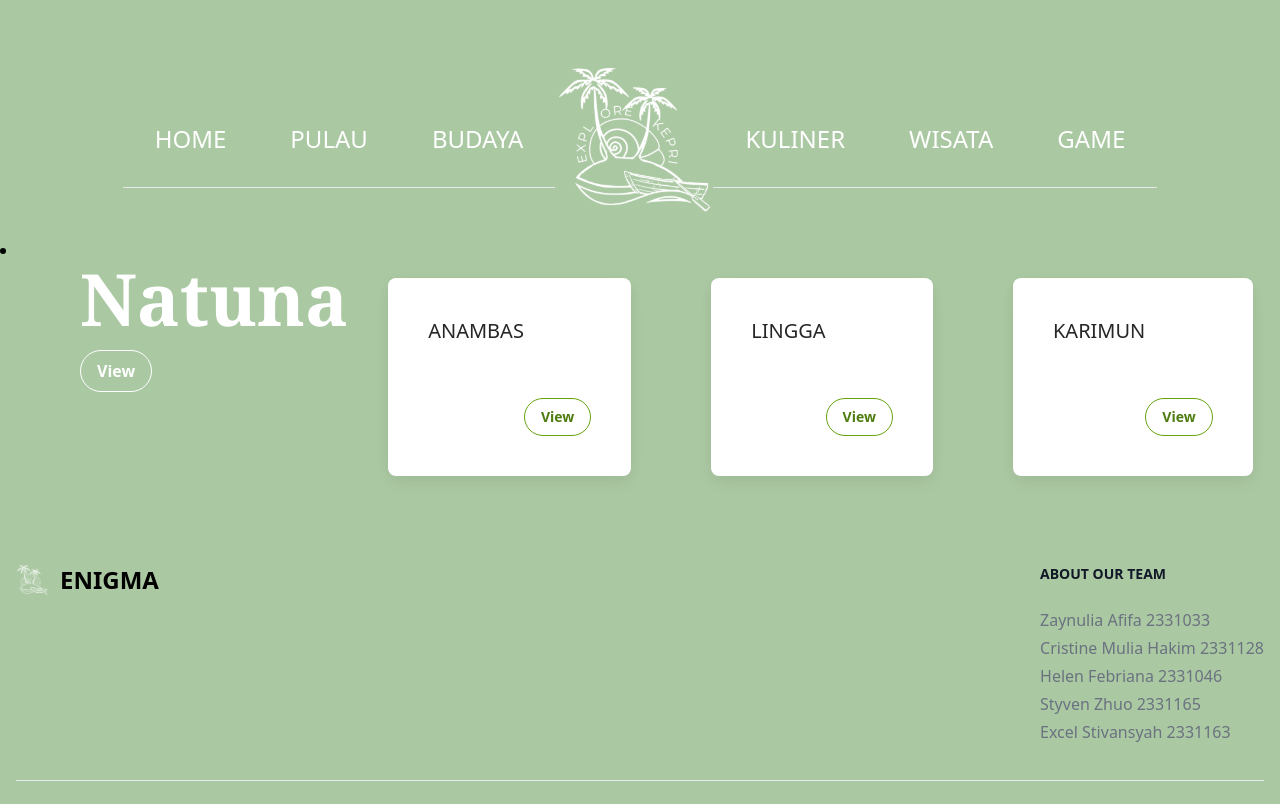
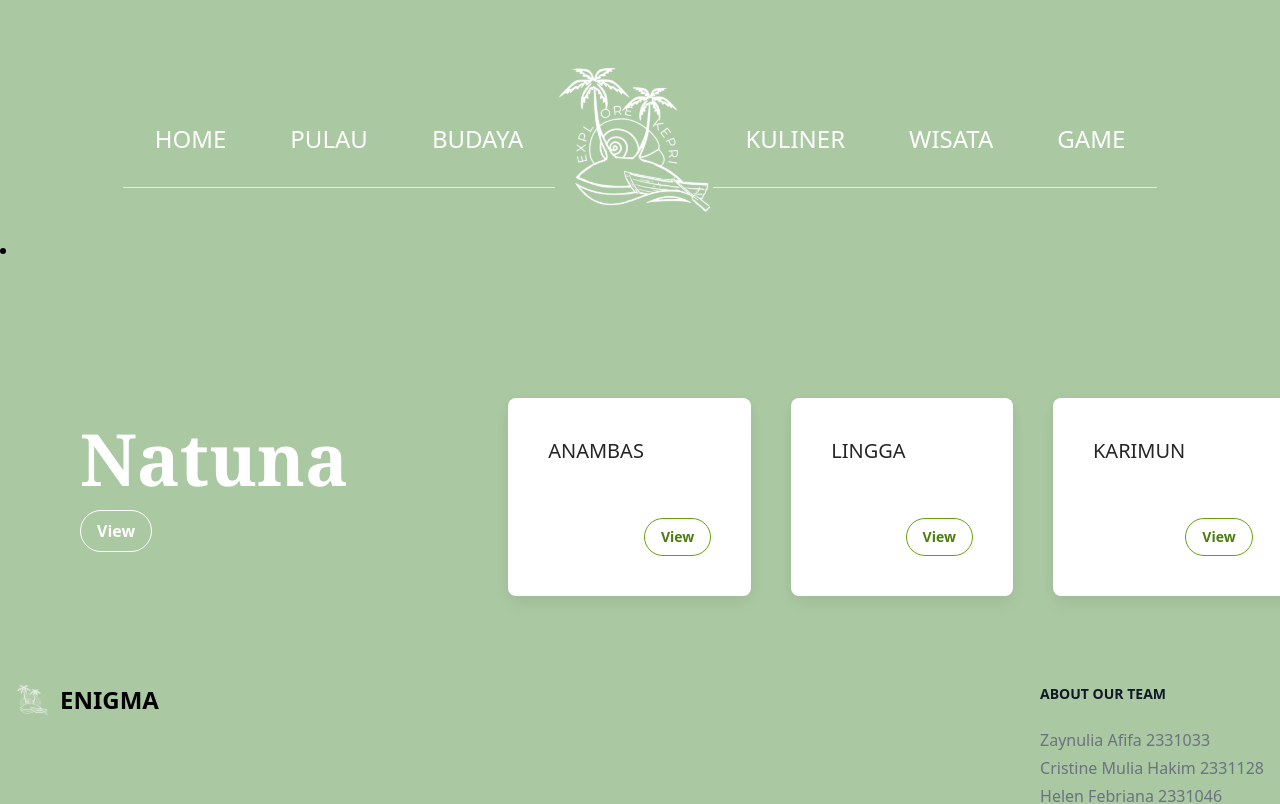
Before and after one commit to Enigma-From-UIB/eksplor-kepri, a React (Create React App) app: page /pulau in a window 1280 px wide. Shown: the top 804 px of the page. Built offline with nearby package versions, Linux system fonts and the light colour scheme.

Commit message:
Update pulau.jsx

```diff
--- a/src/components/pulau.jsx
+++ b/src/components/pulau.jsx
@@ -4,7 +4,7 @@ function Pulau() {
   return (
     <div className='flex'>
       <li>
-        <h1 className='text-7xl font-serif font-bold text-white ml-20 text-left'>Natuna</h1>
+        <h1 className='text-7xl font-serif font-bold text-white ml-20 text-left mt-40'>Natuna</h1>
         <button
           type="button"
           className="mt-4 ml-20 inline-block bg-primary bg-transparent hover:bg-blue-500 text-white font-semibold hover:text-white py-2 px-4 border border-white hover:border-transparent rounded-full"
@@ -15,7 +15,7 @@ function Pulau() {
       </li>
 
       {/* Card 1 */}
-      <div className="block rounded-lg bg-white p-10 shadow-[0_2px_15px_-3px_rgba(0,0,0,0.07),0_10px_20px_-2px_rgba(0,0,0,0.04)] green:bg-neutral-700 container flex justify-end container flex justify-end m-10  text-left w-200 h-300">
+      <div className="block rounded-lg bg-white p-10 shadow-[0_2px_15px_-3px_rgba(0,0,0,0.07),0_10px_20px_-2px_rgba(0,0,0,0.04)] green:bg-neutral-700 container flex justify-end container flex justify-end m-10  text-left w-200 h-300 ml-40 mt-40">
       <div class="mb-2 text-xl font-medium leading-tight text-neutral-800 green:text-neutral-50 font-sans text-lime-700">
       ANAMBAS</div>
       <button
@@ -29,7 +29,7 @@ function Pulau() {
       </div>
 
       {/* Card 2 */}
-      <div className="block rounded-lg bg-white p-10 shadow-[0_2px_15px_-3px_rgba(0,0,0,0.07),0_10px_20px_-2px_rgba(0,0,0,0.04)] green:bg-neutral-700 container flex justify-end w-1/4 container flex justify-end m-10 text-center">
+      <div className="block rounded-lg bg-white p-10 shadow-[0_2px_15px_-3px_rgba(0,0,0,0.07),0_10px_20px_-2px_rgba(0,0,0,0.04)] green:bg-neutral-700 container flex justify-end w-1/4 container flex justify-end m-10 text-center mx-0 mt-40">
       <div class="mb-2 text-xl font-medium leading-tight text-neutral-800 green:text-neutral-50 font-sans text-lime-700">
       LINGGA </div>
       <button
@@ -43,7 +43,7 @@ function Pulau() {
       </div>
 
       {/* Card 3 */}
-      <div className="block rounded-lg bg-white p-10 shadow-[0_2px_15px_-3px_rgba(0,0,0,0.07),0_10px_20px_-2px_rgba(0,0,0,0.04)] green:bg-neutral-700 container flex justify-end w-1/4 container flex justify-end m-10 text-center">
+      <div className="block rounded-lg bg-white p-10 shadow-[0_2px_15px_-3px_rgba(0,0,0,0.07),0_10px_20px_-2px_rgba(0,0,0,0.04)] green:bg-neutral-700 container flex justify-end w-1/4 container flex justify-end m-10 text-center mx-10 mt-40">
       <div class="mb-2 text-xl font-medium leading-tight text-neutral-800 green:text-neutral-50 font-sans text-lime-700">
       KARIMUN </div>
       <button
@@ -57,7 +57,7 @@ function Pulau() {
       </div>
 
       {/* Card 4 */}
-      <div className="block rounded-lg bg-white p-10 shadow-[0_2px_15px_-3px_rgba(0,0,0,0.07),0_10px_20px_-2px_rgba(0,0,0,0.04)] green:bg-neutral-700 container flex justify-end w-1/4 container flex justify-end m-10 text-center">
+      <div className="block rounded-lg bg-white p-10 shadow-[0_2px_15px_-3px_rgba(0,0,0,0.07),0_10px_20px_-2px_rgba(0,0,0,0.04)] green:bg-neutral-700 container flex justify-end w-1/4 container flex justify-end m-10 text-center ml-0 mt-40">
       <div class="mb-2 text-xl font-medium leading-tight text-neutral-800 green:text-neutral-50 font-sans text-lime-700">
       BATAM </div>
       <button
@@ -68,6 +68,7 @@ function Pulau() {
           View
         </button>
         {/* Konten Card 4 */}
+    <head></head>
       </div>
     </div>
   );
```
